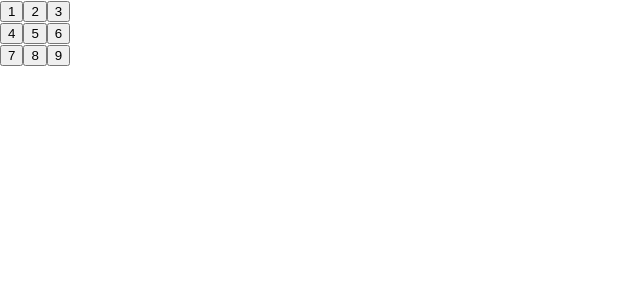
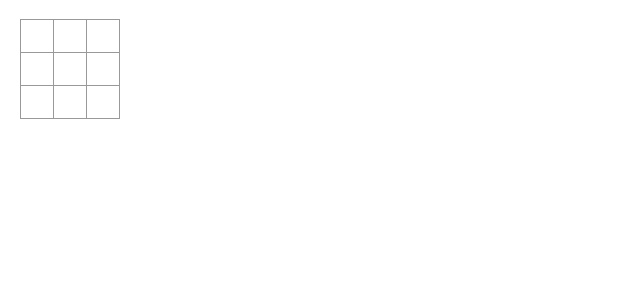
Before and after one commit to GogolNichita/Tic-Tac-Toe, a React (Create React App) app: page / in a window 1280 px wide. Shown: the top 300 px of the page, without its empty margins (0-640 px from the left). Built offline with nearby package versions, Linux system fonts and the light colour scheme.

Commit message:
Maked an interactive component

```diff
--- a/src/App.css
+++ b/src/App.css
@@ -1,38 +1,90 @@
-.App {
-  text-align: center;
+* {
+  box-sizing: border-box;
 }
 
-.App-logo {
-  height: 40vmin;
-  pointer-events: none;
+body {
+  font-family: sans-serif;
+  margin: 20px;
+  padding: 0;
 }
 
-@media (prefers-reduced-motion: no-preference) {
-  .App-logo {
-    animation: App-logo-spin infinite 20s linear;
-  }
+h1 {
+  margin-top: 0;
+  font-size: 22px;
 }
 
-.App-header {
-  background-color: #282c34;
-  min-height: 100vh;
-  display: flex;
-  flex-direction: column;
-  align-items: center;
-  justify-content: center;
-  font-size: calc(10px + 2vmin);
-  color: white;
+h2 {
+  margin-top: 0;
+  font-size: 20px;
 }
 
-.App-link {
-  color: #61dafb;
+h3 {
+  margin-top: 0;
+  font-size: 18px;
 }
 
-@keyframes App-logo-spin {
-  from {
-    transform: rotate(0deg);
-  }
-  to {
-    transform: rotate(360deg);
-  }
+h4 {
+  margin-top: 0;
+  font-size: 16px;
 }
+
+h5 {
+  margin-top: 0;
+  font-size: 14px;
+}
+
+h6 {
+  margin-top: 0;
+  font-size: 12px;
+}
+
+code {
+  font-size: 1.2em;
+}
+
+ul {
+  padding-inline-start: 20px;
+}
+
+* {
+  box-sizing: border-box;
+}
+
+body {
+  font-family: sans-serif;
+  margin: 20px;
+  padding: 0;
+}
+
+.square {
+  background: #fff;
+  border: 1px solid #999;
+  float: left;
+  font-size: 24px;
+  font-weight: bold;
+  line-height: 34px;
+  height: 34px;
+  margin-right: -1px;
+  margin-top: -1px;
+  padding: 0;
+  text-align: center;
+  width: 34px;
+}
+
+.board-row:after {
+  clear: both;
+  content: '';
+  display: table;
+}
+
+.status {
+  margin-bottom: 10px;
+}
+.game {
+  display: flex;
+  flex-direction: row;
+}
+
+.game-info {
+  margin-left: 20px;
+}
--- a/src/App.jsx
+++ b/src/App.jsx
@@ -1,27 +1,40 @@
 //import logo from './logo.svg';
+import {useState} from "react";
 import './App.css';
 
-function Square({ value }) {
-    return <button className="square">{value}</button>;
+function Square() {
+    const [value, setValue] = useState(null);
+    function handleClick(){
+        setValue('X');
+    }
+
+    return (
+        <button
+            className="square"
+            onClick={handleClick}
+        >
+            {value}
+        </button>
+    );
 }
 
 export default function Board() {
   return(
       <>
           <div className="board-row">
-              <Square value="1" />
-              <Square value="2" />
-              <Square value="3" />
+              <Square  />
+              <Square  />
+              <Square  />
           </div>
           <div className="board-row">
-              <Square value="4" />
-              <Square value="5" />
-              <Square value="6" />
+              <Square  />
+              <Square  />
+              <Square  />
           </div>
           <div className="board-row">
-              <Square value="7" />
-              <Square value="8" />
-              <Square value="9" />
+              <Square  />
+              <Square  />
+              <Square  />
           </div>
       </>
   );
```
